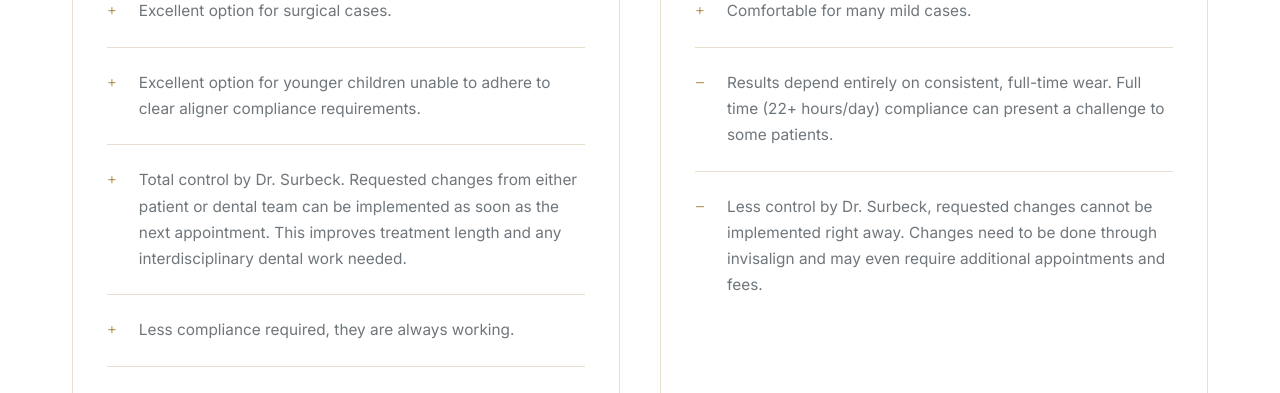
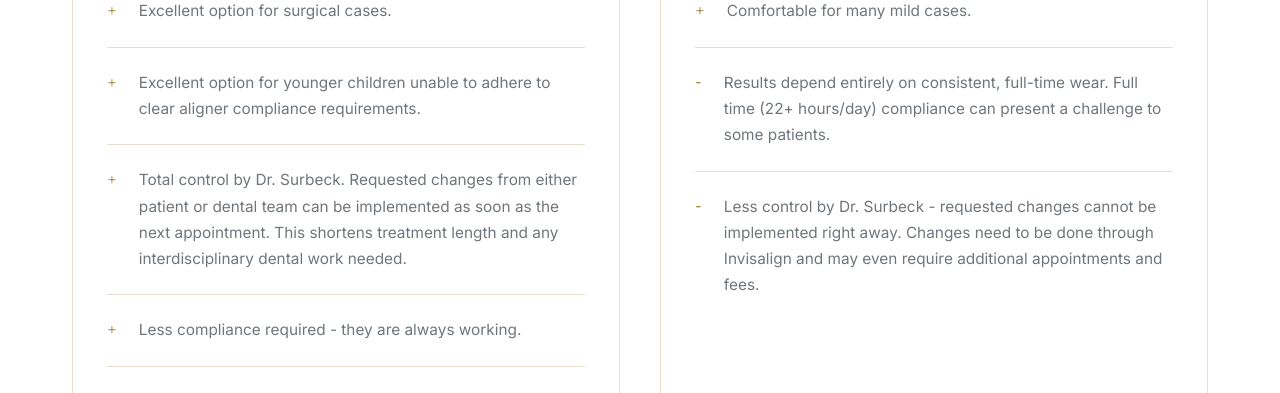
Before and after one commit to kbui041/surbeck, a React (Vite) app: page /braces-vs-invisalign in a window 1280 px wide. Shown: the part 739-1132 px from the top of the page. Built offline with nearby package versions, Linux system fonts and the light colour scheme.

Commit message:
braces vs invisalign typos

```diff
--- a/src/pages/BracesVsInvisalign.jsx
+++ b/src/pages/BracesVsInvisalign.jsx
@@ -27,8 +27,8 @@
                 <li><span className="rk">+</span><div><p>Excellent for complex movements and bite correction.</p></div></li>
                 <li><span className="rk">+</span><div><p>Excellent option for surgical cases.</p></div></li>
                 <li><span className="rk">+</span><div><p>Excellent option for younger children unable to adhere to clear aligner compliance requirements.</p></div></li>
-                <li><span className="rk">+</span><div><p>Total control by Dr. Surbeck. Requested changes from either patient or dental team can be implemented as soon as the next appointment. This improves treatment length and any interdisciplinary dental work needed.</p></div></li>
-                <li><span className="rk">+</span><div><p>Less compliance required, they are always working.</p></div></li>
+                <li><span className="rk">+</span><div><p>Total control by Dr. Surbeck. Requested changes from either patient or dental team can be implemented as soon as the next appointment. This shortens treatment length and any interdisciplinary dental work needed.</p></div></li>
+                <li><span className="rk">+</span><div><p>Less compliance required - they are always working.</p></div></li>
                 <li><span className="rk">-</span><div><p>More visible and require careful cleaning around brackets.</p></div></li>
               </ul>
             </div>
@@ -40,8 +40,8 @@
               <ul className="res">
                 <li><span className="rk">+</span><div><p>Nearly invisible and removable for eating and cleaning.</p></div></li>
                 <li><span className="rk">+</span><div><p>Comfortable for many mild cases.</p></div></li>
-                <li><span className="rk">–</span><div><p>Results depend entirely on consistent, full-time wear. Full time (22+ hours/day) compliance can present a challenge to some patients.</p></div></li>
-                <li><span className="rk">–</span><div><p>Less control by Dr. Surbeck, requested changes cannot be implemented right away. Changes need to be done through invisalign and may even require additional appointments and fees.</p></div></li>
+                <li><span className="rk">-</span><div><p>Results depend entirely on consistent, full-time wear. Full time (22+ hours/day) compliance can present a challenge to some patients.</p></div></li>
+                <li><span className="rk">-</span><div><p>Less control by Dr. Surbeck - requested changes cannot be implemented right away. Changes need to be done through Invisalign and may even require additional appointments and fees.</p></div></li>
 
               </ul>
             </div>
```
